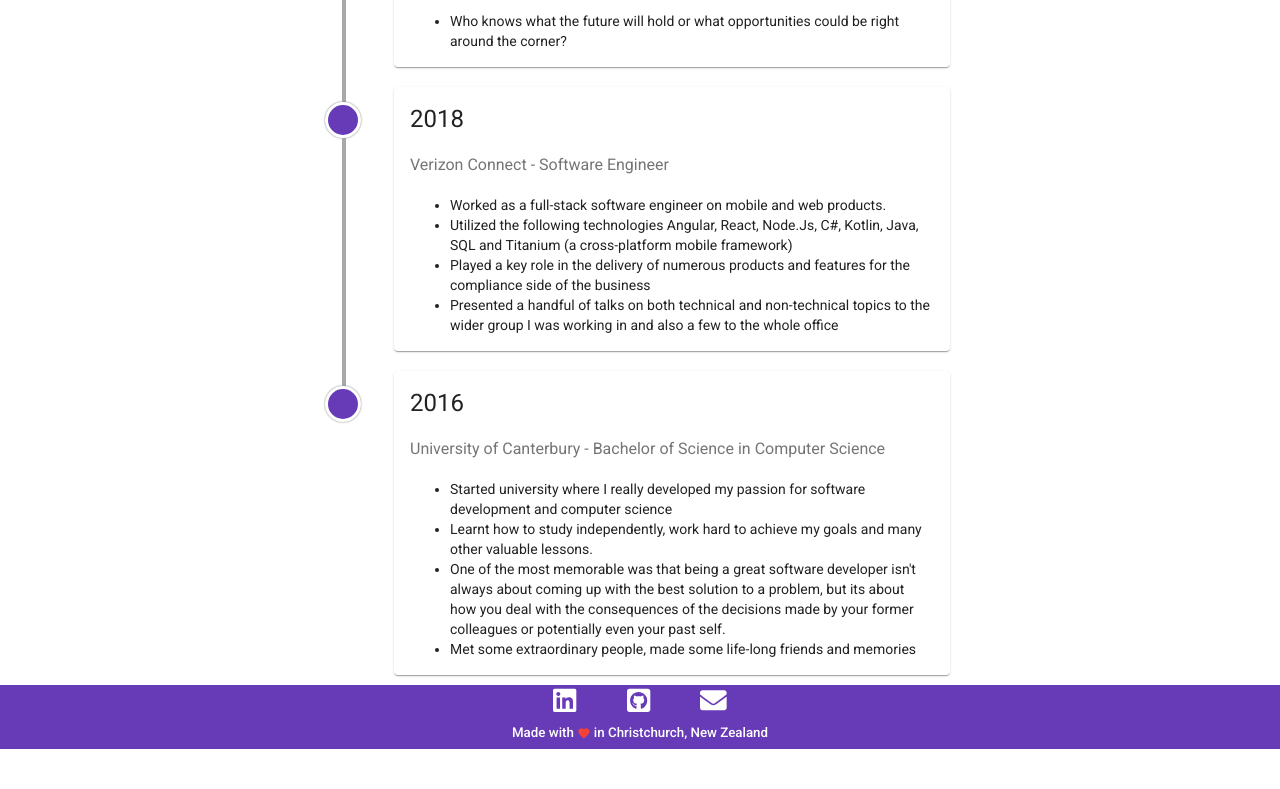
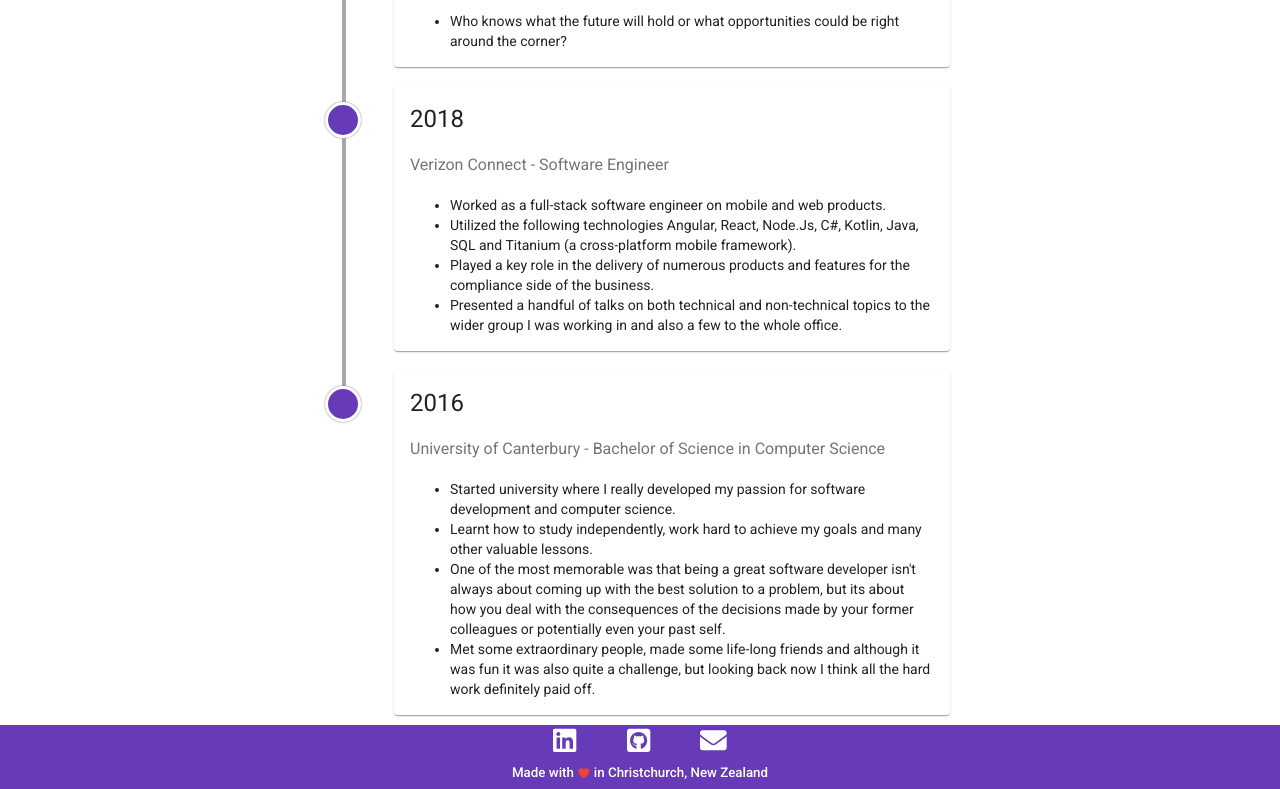
Before and after one commit to kirillov22/kirillov22.github.io, an Angular app: page / in a window 1280 px wide. Shown: the part 661-1450 px from the top of the page. Before the commit the page ends 1410 px from the top, so only its background shows below. Built offline with nearby package versions, Linux system fonts and the light colour scheme.

Commit message:
improve styling, fix text

```diff
--- a/src/app/interests/interests.component.scss
+++ b/src/app/interests/interests.component.scss
@@ -14,3 +14,7 @@ mat-card-content {
 img {
   width: 100%;
 }
+
+h3 {
+  font-weight: bold;
+}
--- a/src/app/timeline/timeline.component.ts
+++ b/src/app/timeline/timeline.component.ts
@@ -20,19 +20,19 @@ export class TimelineComponent implements OnInit {
         summary: 'Verizon Connect - Software Engineer',
         description: [
           'Worked as a full-stack software engineer on mobile and web products.',
-          'Utilized the following technologies Angular, React, Node.Js, C#, Kotlin, Java, SQL and Titanium (a cross-platform mobile framework)',
-          'Played a key role in the delivery of numerous products and features for the compliance side of the business',
-          'Presented a handful of talks on both technical and non-technical topics to the wider group I was working in and also a few to the whole office',
+          'Utilized the following technologies Angular, React, Node.Js, C#, Kotlin, Java, SQL and Titanium (a cross-platform mobile framework).',
+          'Played a key role in the delivery of numerous products and features for the compliance side of the business.',
+          'Presented a handful of talks on both technical and non-technical topics to the wider group I was working in and also a few to the whole office.',
         ],
       },
       {
         date: '2016',
         summary: 'University of Canterbury - Bachelor of Science in Computer Science',
         description: [
-          'Started university where I really developed my passion for software development and computer science',
+          'Started university where I really developed my passion for software development and computer science.',
           'Learnt how to study independently, work hard to achieve my goals and many other valuable lessons.',
           "One of the most memorable was that being a great software developer isn't always about coming up with the best solution to a problem, but its about how you deal with the consequences of the decisions made by your former colleagues or potentially even your past self.",
-          'Met some extraordinary people, made some life-long friends and memories',
+          'Met some extraordinary people, made some life-long friends and although it was fun it was also quite a challenge, but looking back now I think all the hard work definitely paid off.',
         ],
       },
     ];
```
